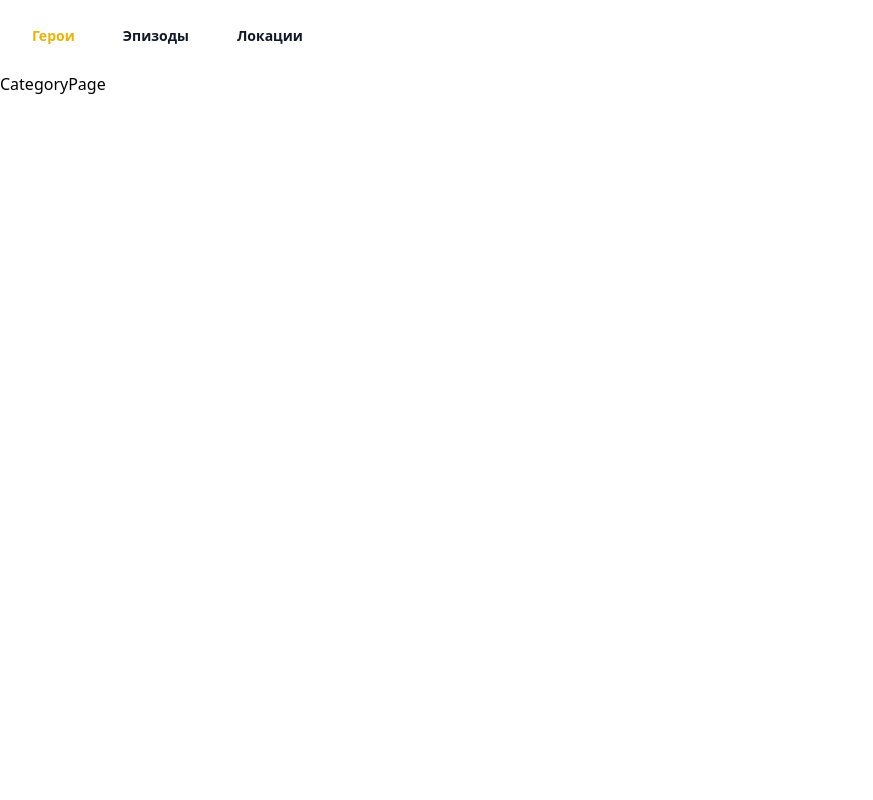
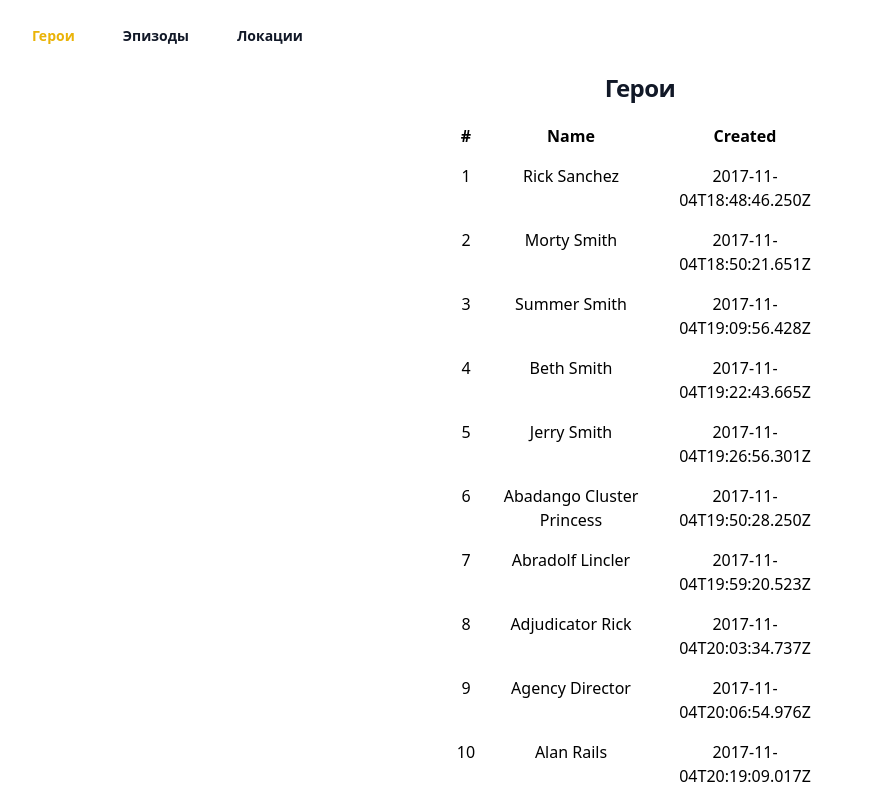
Before and after one commit to 4dimarik/MF_M4, a React (Create React App) app: page /characters in a window 1280 px wide. Shown: the top 800 px of the page, without its empty margins (0-873 px from the left). Built offline with nearby package versions, Linux system fonts and the light colour scheme.

Commit message:
feat(pages/CategoryPage) add content

```diff
--- a/src/pages/CategoryPage.jsx
+++ b/src/pages/CategoryPage.jsx
@@ -1,3 +1,29 @@
+import { useOutletContext } from 'react-router-dom';
+import categories from '../data/categories.json';
+import List from '../components/List';
+
 export default function CategoryPage() {
-  return <div>CategoryPage</div>;
+  const { category, data } = useOutletContext();
+
+  const fields = [
+    {
+      name: 'name',
+      label: 'Name',
+    },
+    {
+      name: 'created',
+      label: 'Created',
+    },
+  ];
+
+  return (
+    <div>
+      <h2 className="text-2xl font-bold tracking-tight text-gray-900 text-center">
+        {categories[category]}
+      </h2>
+      <div className="w-[400px] m-auto mt-3">
+        <List data={data} fields={fields} />
+      </div>
+    </div>
+  );
 }
```
